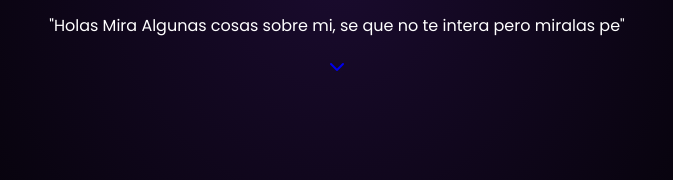
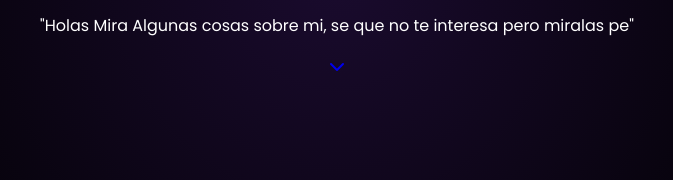
Before and after one commit to auccasigonzalesd-cmyk/perfil-deyvis, a plain HTML site: page index.html in a window 1280 px wide. Shown: the part 402-582 px from the top of the page, 303-976 px from the left. Drawn offline with Linux system fonts and the light colour scheme.

Commit message:
Fix HTML formatting and structure

```diff
--- a/index.html
+++ b/index.html
@@ -24,7 +24,7 @@
         <div class="hero-content">
             <p class="greeting">HOLA, SOY</p>
             <h1 class="glitch-text">DEYVIS AUCCASI</h1>
-            <p class="tagline">"Holas Mira Algunas cosas sobre mi, se que no te intera pero miralas pe"</p>
+            <p class="tagline">"Holas Mira Algunas cosas sobre mi, se que no te interesa pero miralas pe"</p>
             <a href="#bio" class="scroll-btn"><i class="fas fa-chevron-down"></i></a>
         </div>
     </header>
```
